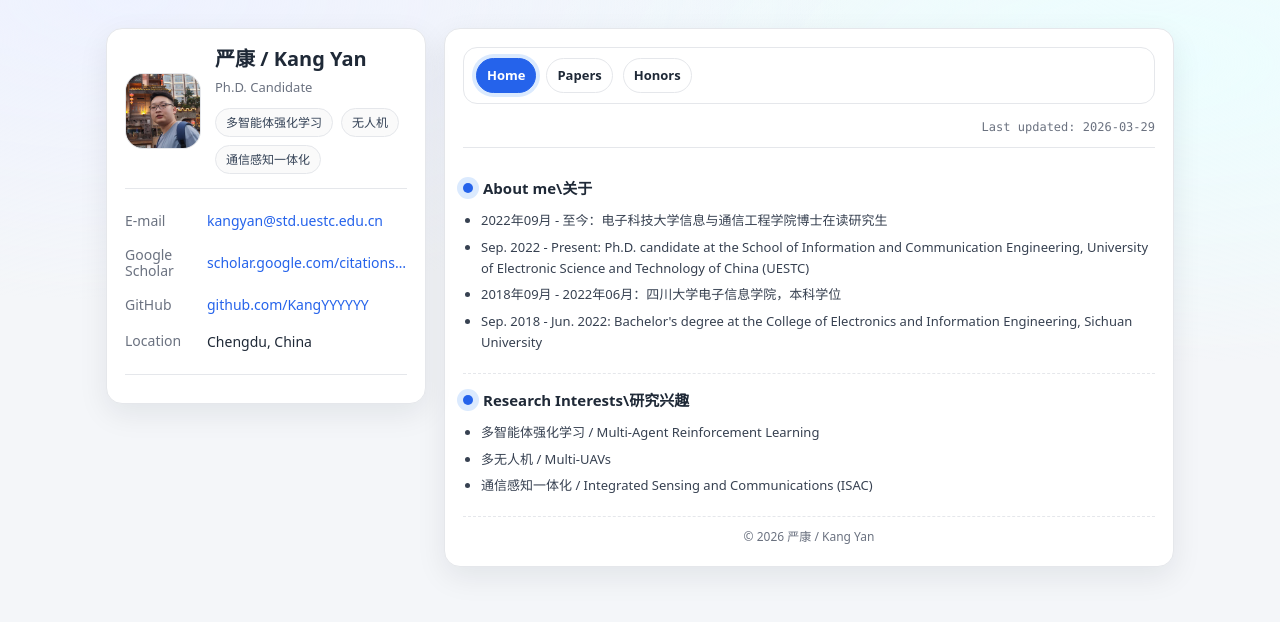
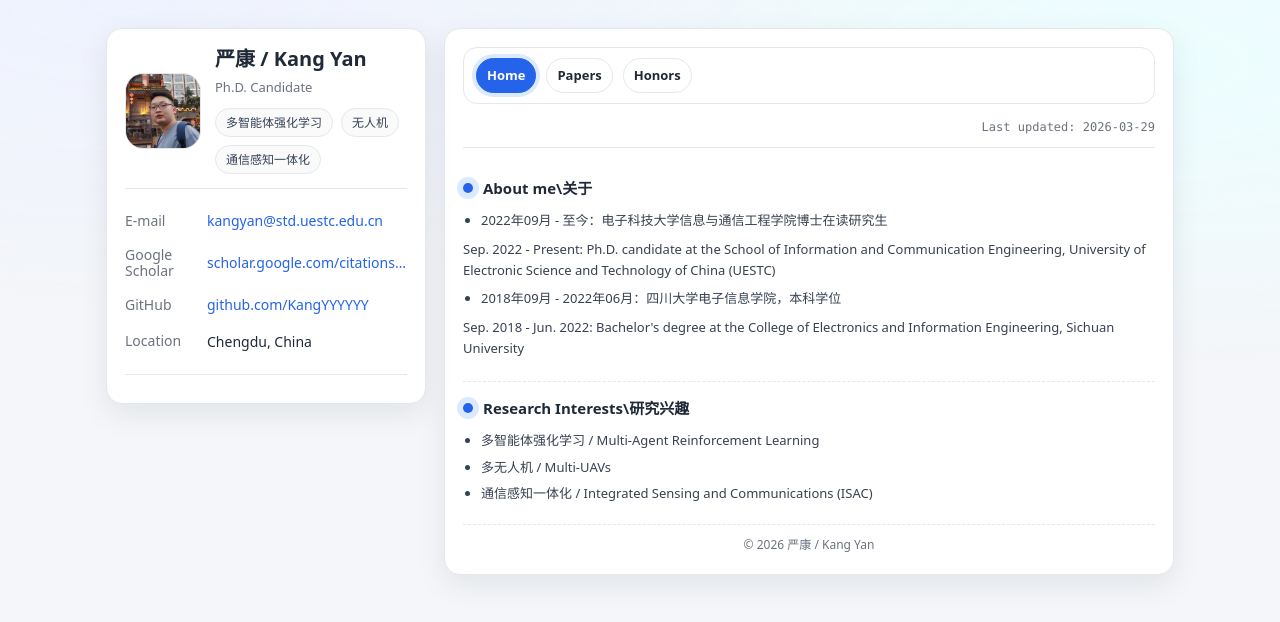
Before and after one commit to KangYYYYYY/KangYYYYYY.github.io, a plain HTML site: page index.html in a window 1280 px wide. Drawn offline with Linux system fonts and the light colour scheme.

Commit message:
Refine About me content and formatting

```diff
--- a/index.html
+++ b/index.html
@@ -342,10 +342,12 @@ p{ margin:8px 0; color:#374151; font-size:13px; }
 <h3 class="sec-title"><span class="dot"></span>About me\关于</h3>
 <ul>
 <li>2022年09月 - 至今：电子科技大学信息与通信工程学院博士在读研究生</li>
-<li>Sep. 2022 - Present: Ph.D. candidate at the School of Information and Communication Engineering, University of Electronic Science and Technology of China (UESTC)</li>
+</ul>
+<p>Sep. 2022 - Present: Ph.D. candidate at the School of Information and Communication Engineering, University of Electronic Science and Technology of China (UESTC)</p>
+<ul>
 <li>2018年09月 - 2022年06月：四川大学电子信息学院，本科学位</li>
-<li>Sep. 2018 - Jun. 2022: Bachelor&#x27;s degree at the College of Electronics and Information Engineering, Sichuan University</li>
 </ul>
+<p>Sep. 2018 - Jun. 2022: Bachelor&#x27;s degree at the College of Electronics and Information Engineering, Sichuan University</p>
 </section>
 <section>
 <h3 class="sec-title"><span class="dot"></span>Research Interests\研究兴趣</h3>
```
Also changed, not shown: 1 other file.
